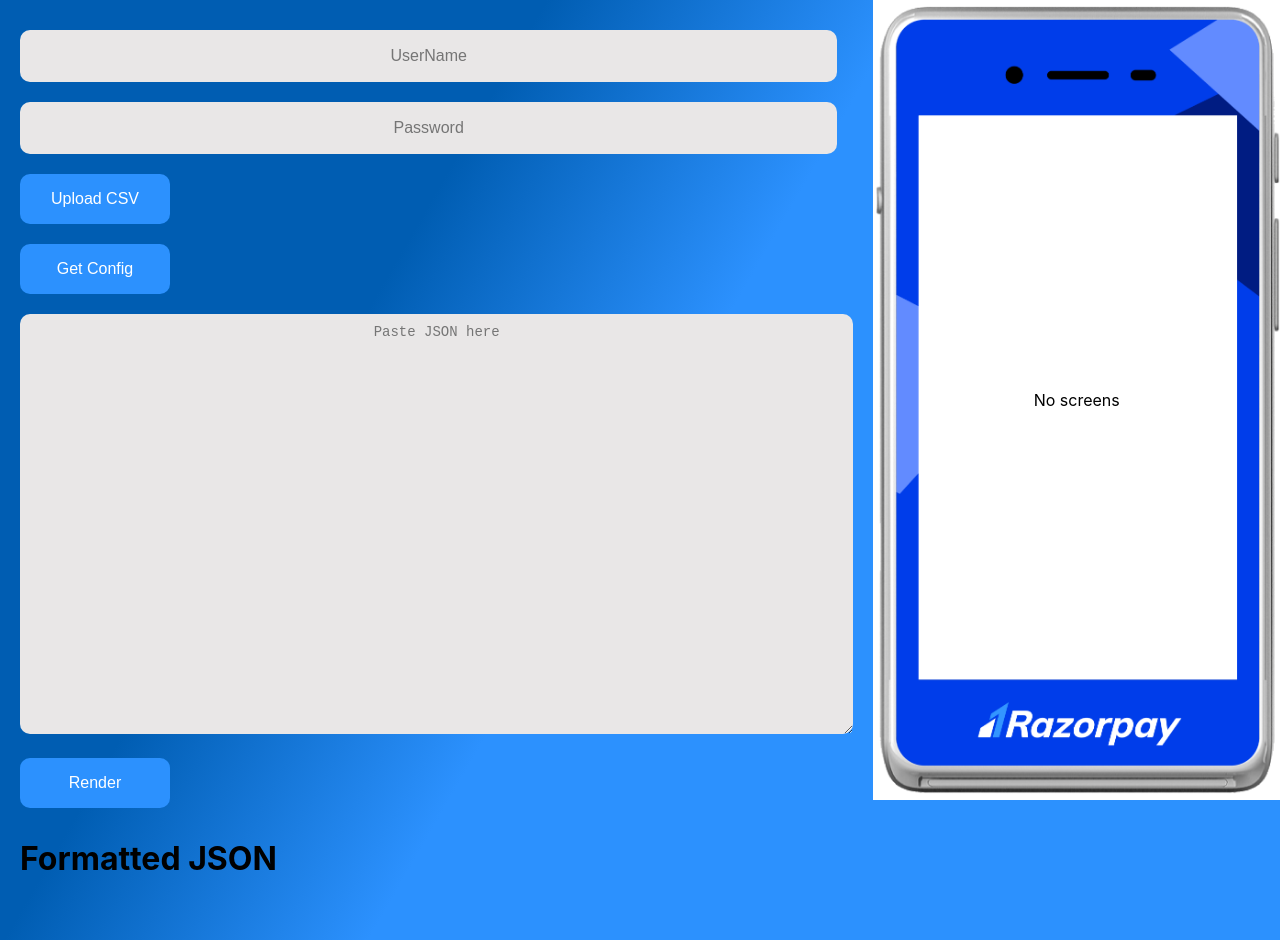
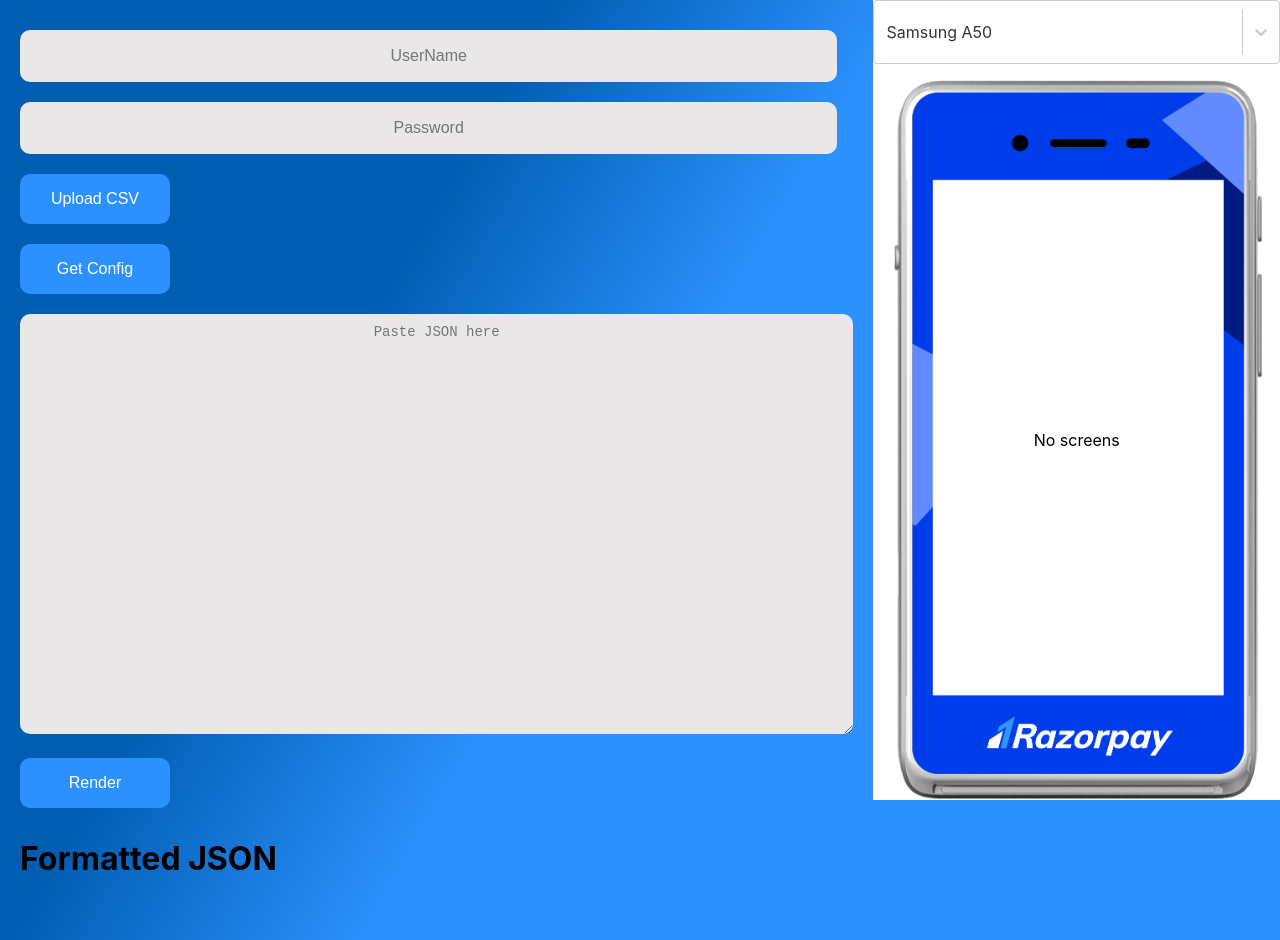
Before and after one commit to Amrock99/POSinator, a React (Create React App) app in the folder razorpay-pos/: page / in a window 1280 px wide. Built offline with nearby package versions, Linux system fonts and the light colour scheme.

Commit message:
device select

```diff
--- a/razorpay-pos/package.json
+++ b/razorpay-pos/package.json
@@ -14,6 +14,7 @@
     "react-dom": "^18.3.1",
     "react-json-view": "^1.21.3",
     "react-scripts": "5.0.1",
+    "react-select": "^5.8.0",
     "web-vitals": "^2.1.4"
   },
   "scripts": {
--- a/razorpay-pos/src/App.css
+++ b/razorpay-pos/src/App.css
@@ -108,6 +108,7 @@ textarea {
 .emulator {
   flex: 1;
   display: flex;
+  flex-direction: column;
   justify-content: center;
   align-items: center;
   height: 100vh;
--- a/razorpay-pos/src/components/Emulator.js
+++ b/razorpay-pos/src/components/Emulator.js
@@ -1,5 +1,7 @@
 import React, { useEffect, useState } from "react";
 import Layout from "../assets/A50-03.png";
+import Layout2 from "../assets/A910.png";
+import Select from "react-select";
 
 const Button = ({ title, onClick, style }) => {
   return (
@@ -12,6 +14,12 @@ const Button = ({ title, onClick, style }) => {
 const Emulator = ({ data }) => {
   const [screens, setScreens] = useState([]);
   const [index, setIndex] = useState(0);
+  const [layoutIndex, setLayoutIndex] = useState(0);
+  const layouts = [Layout, Layout2];
+  const options = [
+    { value: 0, label: "Samsung A50" },
+    { value: 1, label: "Samsung A910" },
+  ];
 
   function handleBack() {
     if (index === 0) return;
@@ -29,10 +37,17 @@ const Emulator = ({ data }) => {
 
   return (
     <div className="emulator">
+      <div style={{ width: "-webkit-fill-available", marginBottom: "16px" }}>
+        <Select
+          options={options}
+          onChange={(v) => setLayoutIndex(v.value)}
+          defaultInputValue={options[layoutIndex].label}
+        />
+      </div>
       <div
         className="android-emulator"
         style={{
-          backgroundImage: `url("${Layout}")`,
+          backgroundImage: `url("${layouts[layoutIndex]}")`,
           backgroundSize: "contain",
           backgroundRepeat: "no-repeat",
           width: "100%",
--- a/razorpay-pos/src/components/LeftPanel.js
+++ b/razorpay-pos/src/components/LeftPanel.js
@@ -25,12 +25,6 @@ const LeftPanel = ({ setData, onUploadCSV, onGetConfig }) => {
       <button style={{ cursor: "pointer" }}>
         <label for="csv">Upload CSV</label>
       </button>
-      {/* <input type="file" id="selectedFile" style={{ display: "none" }} />
-        <input
-          type="button"
-          value="Browse..."
-          onclick="document.getElementById('selectedFile').click();"
-        /> */}
       <br />
       <button>Get Config</button>
       <div>
```
Also changed, not shown: razorpay-pos/src/assets/A910.png (added), 1 other file (tests, documents, lock files or other folders).
